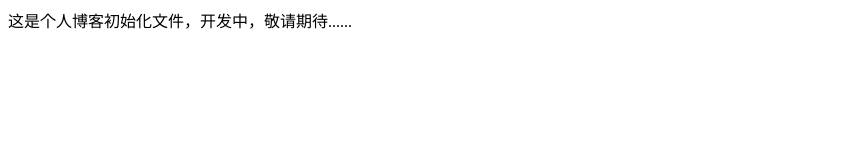
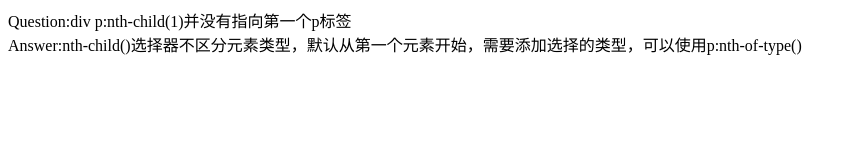
Before and after one commit to 1057891494/1057891494.github.io, a plain HTML site: page index.html in a window 1280 px wide. Shown: the whole page, without its empty margins (0-856 px from the left). Drawn offline with Linux system fonts and the light colour scheme.

Commit message:
11111
22222

```diff
--- a/index.html
+++ b/index.html
@@ -1,12 +1,20 @@
 <!DOCTYPE html>
 <html lang="en">
+
 <head>
     <meta charset="UTF-8">
     <meta name="viewport" content="width=device-width, initial-scale=1.0">
     <meta http-equiv="X-UA-Compatible" content="ie=edge">
-    <title>Document</title>
+    <title>笔记心得</title>
 </head>
+
 <body>
-    这是个人博客初始化文件，开发中，敬请期待......
+    <div>
+        <span>Question:</span><span>div p:nth-child(1)并没有指向第一个p标签</span>
+    </div>
+    <div>
+        <span>Answer:</span><span>nth-child()选择器不区分元素类型，默认从第一个元素开始，需要添加选择的类型，可以使用p:nth-of-type()</span>
+    </div>
 </body>
+
 </html>
```
